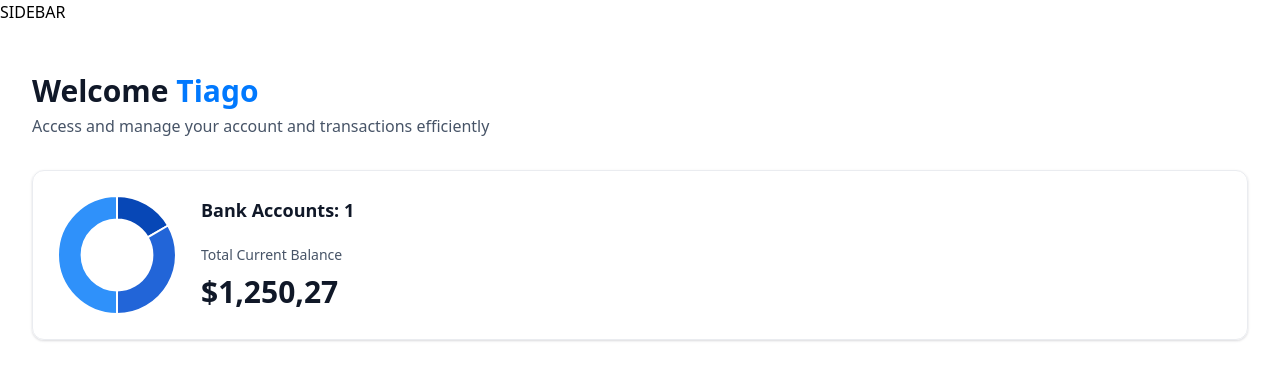
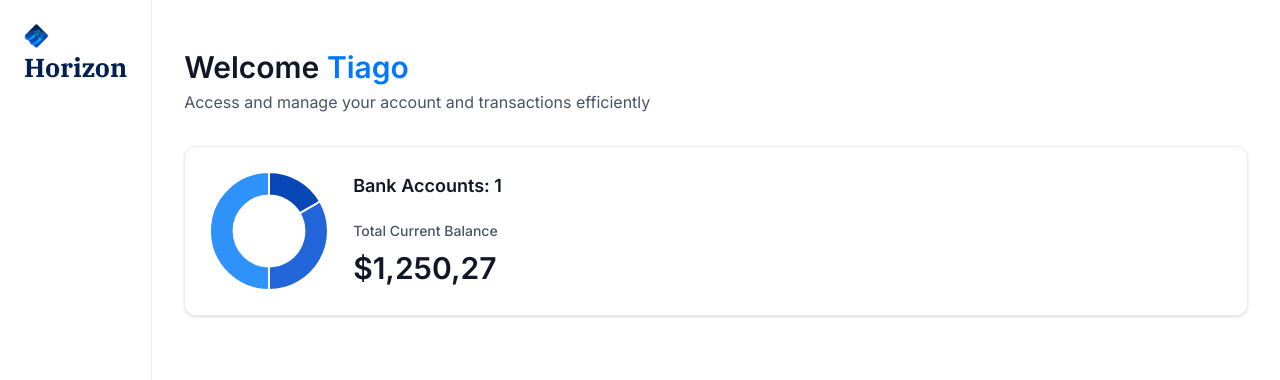
Before and after one commit to tiagosousa10/banking-app-platform, a Next.js app: page / in a window 1280 px wide. Shown: the top 380 px of the page. Built offline with nearby package versions, Linux system fonts and the light colour scheme.

Commit message:
implement sidebar

```diff
--- a/app/(root)/layout.tsx
+++ b/app/(root)/layout.tsx
@@ -1,11 +1,16 @@
+import Sidebar from "@/components/Sidebar";
+
 export default function RootLayout({
   children,
 }: Readonly<{
   children: React.ReactNode;
 }>) {
+
+  const loggedIn = {firstName: "Tiago", lastName: "Sousa"}
+
   return (
-   <main>
-      SIDEBAR
+   <main className="flex h-screen w-full font-inter">
+      <Sidebar user={loggedIn} />
       {children}
    </main>
   );
--- /dev/null
+++ b/components/Sidebar.tsx
@@ -0,0 +1,27 @@
+import Image from 'next/image'
+import Link from 'next/link'
+import React from 'react'
+
+const Sidebar = ({user} : SiderbarProps) => {
+  return (
+    <section className='sidebar'>
+      <nav className='flex flex-col- gap-4'>
+         <Link
+            href={'/'}
+            className='mb-12 cursor-pointer items-center gap-2'
+         >
+            <Image
+               src="/icons/logo.svg"
+               width={34}
+               height={34}
+               alt='Horizon Logo'
+               className='size-[24px] max-xl:size-[14px]'
+            />
+            <h1 className='sidebar-logo'>Horizon</h1>
+         </Link>
+      </nav>
+    </section>
+  )
+}
+
+export default Sidebar
```
